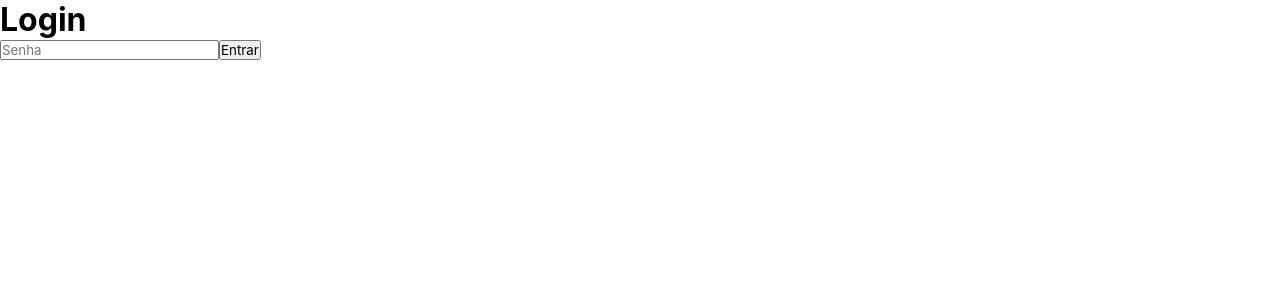
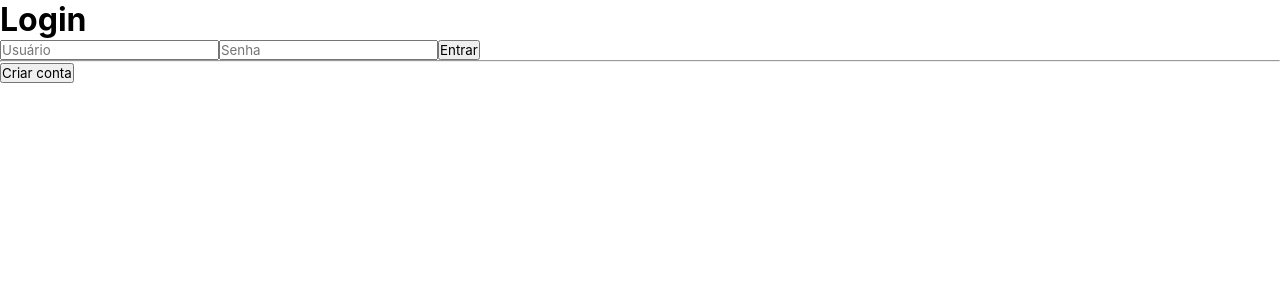
Before and after one commit to Guilhermeb-Ferrarezi/dashboard, a React (Vite) app in the folder web/: page / in a window 1280 px wide. Before the commit this address led to /login. Shown: the top 300 px of the page. Built offline with nearby package versions, Linux system fonts and the light colour scheme; no server answers.

Commit message:
muita coisa3

```diff
--- a/web/src/App.tsx
+++ b/web/src/App.tsx
@@ -1,9 +1,7 @@
 import { BrowserRouter, Routes, Route, Navigate } from "react-router-dom";
-import { useEffect, useState } from "react";
-
 import Dashboard from "./pages/Dashboard";
 import Login from "./pages/Login";
-
+import Register from "./pages/Register";
 import type { JSX } from "react/jsx-runtime";
 
 /* =========================
@@ -11,11 +9,7 @@ import type { JSX } from "react/jsx-runtime";
 ========================= */
 function ProtectedRoute({ children }: { children: JSX.Element }) {
   const token = localStorage.getItem("token");
-
-  if (!token) {
-    return <Navigate to="/login" replace />;
-  }
-
+  if (!token) return <Navigate to="/login" replace />;
   return children;
 }
 
@@ -23,24 +17,19 @@ function ProtectedRoute({ children }: { children: JSX.Element }) {
    APP
 ========================= */
 export default function App() {
-  const [loading, setLoading] = useState(true);
-
-  // só pra evitar flash antes de checar token
-  useEffect(() => {
-    setLoading(false);
-  }, []);
-
-  if (loading) return null;
-
   return (
     <BrowserRouter>
       <Routes>
-        {/* LOGIN */}
+        {/* LOGIN (TELA INICIAL) */}
+        <Route path="/" element={<Login />} />
         <Route path="/login" element={<Login />} />
+
+        {/* CRIAR CONTA */}
+        <Route path="/register" element={<Register />} />
 
         {/* DASHBOARD PROTEGIDO */}
         <Route
-          path="/"
+          path="/dashboard"
           element={
             <ProtectedRoute>
               <Dashboard />
--- a/web/src/pages/Login.tsx
+++ b/web/src/pages/Login.tsx
@@ -1,32 +1,43 @@
+import { useState } from "react";
 import { useNavigate } from "react-router-dom";
 import { login } from "../services/auth";
-import { useState } from "react";
 
 export default function Login() {
+  const [username, setUsername] = useState("");
   const [password, setPassword] = useState("");
   const navigate = useNavigate();
 
   async function handleLogin() {
     try {
-      await login(password);
-      navigate("/");
+      await login(username, password);
+      navigate("/dashboard");
     } catch (err: any) {
       alert(err.message);
     }
   }
 
   return (
-    <div className="btn-teste">
+    <div>
       <h1>Login</h1>
+
+      <input
+        placeholder="Usuário"
+        onChange={(e) => setUsername(e.target.value)}
+      />
 
       <input
         type="password"
         placeholder="Senha"
-        value={password}
         onChange={(e) => setPassword(e.target.value)}
       />
 
       <button onClick={handleLogin}>Entrar</button>
+
+      <hr />
+
+      <button onClick={() => navigate("/register")}>
+        Criar conta
+      </button>
     </div>
   );
 }
--- a/web/src/pages/Register.tsx
+++ b/web/src/pages/Register.tsx
@@ -1,30 +1,43 @@
 import { useState } from "react";
+import { register } from "../services/register";
+import { useNavigate } from "react-router-dom";
 
 export default function Register() {
   const [username, setUsername] = useState("");
   const [password, setPassword] = useState("");
+  const navigate = useNavigate();
 
   async function handleRegister() {
-    const res = await fetch("/api/auth/register", {
-      method: "POST",
-      headers: { "Content-Type": "application/json" },
-      body: JSON.stringify({ username, password })
-    });
-
-    if (!res.ok) {
-      alert("Erro ao criar conta");
+    if (!username || !password) {
+      alert("Preencha tudo");
       return;
     }
 
-    alert("Conta criada com sucesso!");
+    try {
+      await register(username, password);
+      alert("Conta criada!");
+      navigate("/login");
+    } catch (err: any) {
+      alert(err.message);
+    }
   }
 
   return (
     <div>
       <h1>Criar Conta</h1>
-      <input placeholder="Usuário" onChange={e => setUsername(e.target.value)} />
-      <input placeholder="Senha" type="password" onChange={e => setPassword(e.target.value)} />
-      <button onClick={handleRegister}>Criar</button>
+
+      <input
+        placeholder="Usuário"
+        onChange={(e) => setUsername(e.target.value)}
+      />
+
+      <input
+        placeholder="Senha"
+        type="password"
+        onChange={(e) => setPassword(e.target.value)}
+      />
+
+      <button onClick={handleRegister}>Criar Conta</button>
     </div>
   );
 }
--- a/web/routes/ProtectedRoute.tsx
+++ b/web/src/routes/ProtectedRoute.tsx
@@ -1,5 +1,5 @@
 import { Navigate } from "react-router-dom";
-import { JSX } from "react/jsx-runtime";
+import type { JSX } from "react/jsx-runtime";
 
 interface Props {
   children: JSX.Element;
--- a/web/src/services/auth.ts
+++ b/web/src/services/auth.ts
@@ -1,17 +1,17 @@
 import { apiFetch } from "./api";
-import {jwtDecode} from "jwt-decode";
+import { jwtDecode } from "jwt-decode";
 
 interface DecodedToken {
   id: string;
   username: string;
-  role: "usuario" | "admin";
+  role: "user" | "admin";
   exp: number;
 }
 
 /* =====================
    LOGIN
 ===================== */
-export async function login(password: string) {
+export async function login(username: string, password: string) {
   const basicUser = import.meta.env.VITE_BASIC_USER;
   const basicPass = import.meta.env.VITE_BASIC_PASS;
 
@@ -27,7 +27,7 @@ export async function login(password: string) {
       Authorization: `Basic ${basicAuth}`,
       "Content-Type": "application/json",
     },
-    body: JSON.stringify({ password }),
+    body: JSON.stringify({ username, password }),
   });
 
   localStorage.setItem("token", data.token);
@@ -35,7 +35,7 @@ export async function login(password: string) {
 }
 
 /* =====================
-   HELPERS DE AUTH
+   HELPERS
 ===================== */
 export function getToken() {
   return localStorage.getItem("token");
--- /dev/null
+++ b/web/src/services/register.ts
@@ -0,0 +1,14 @@
+import { apiFetch } from "./api";
+
+export async function register(
+  username: string,
+  password: string
+) {
+  return apiFetch("/api/auth/register", {
+    method: "POST",
+    headers: {
+      "Content-Type": "application/json",
+    },
+    body: JSON.stringify({ username, password }),
+  });
+}
```
